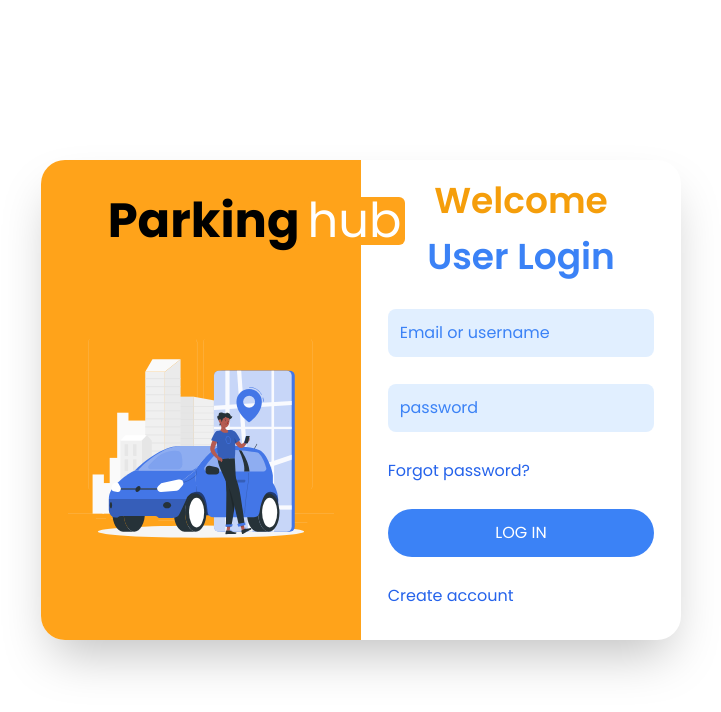
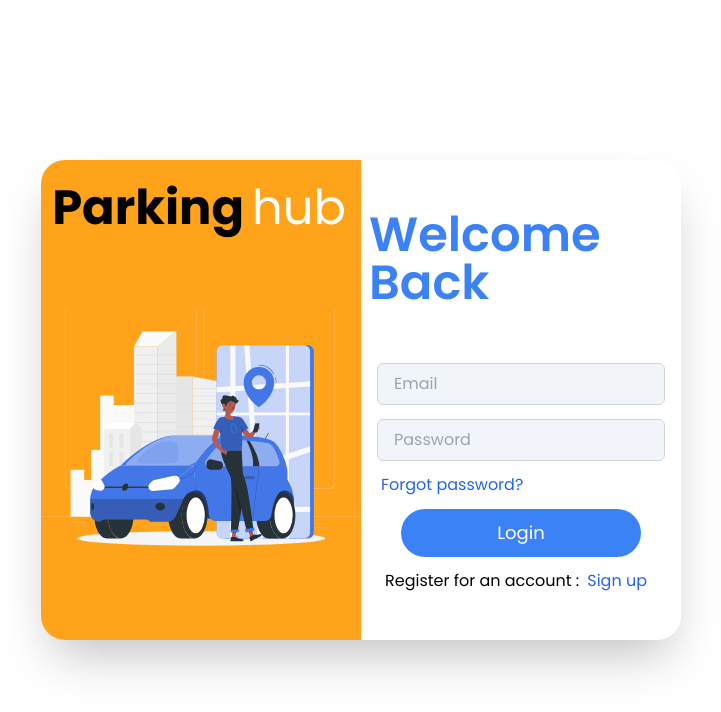
Before and after one commit to AG-2002/frontend-parkinghub, a React (Create React App) app: page /login in a window 1280 px wide. Shown: the top 712 px of the page, without its empty margins (279-1000 px from the left). Built offline with nearby package versions, Linux system fonts and the light colour scheme.

Commit message:
login validation

```diff
--- a/src/Router.js
+++ b/src/Router.js
@@ -12,10 +12,10 @@ function Router() {
   return (
     <BrowserRouter>
       <Routes>
-        <Route path="/home" element={<HomePage />} />
+        <Route path="/" element={<HomePage />} />
         <Route path="/about" element={<AboutUs />} />
         <Route path="/login" element={<LoginForm />} />
-        <Route path="/" element={<RegistrationForm />} />
+        <Route path="/signup" element={<RegistrationForm />} />
         <Route path="/rentout" element={<RentOut />} />
         <Route path="/findout" element={<FindOut />} />
         <Route path="/reset" element={<ResetPasswordForm />} />
--- a/src/Services/user-api.js
+++ b/src/Services/user-api.js
@@ -11,3 +11,15 @@ export const createUser = async (value) => {
     console.error("There was an error creating the user!", error);
   }
 };
+
+export const loginUser = async (value) => {
+  try {
+    const response = await axios.post(
+      "http://localhost:8000/api/users/login",
+      value
+    );
+    return response;
+  } catch (error) {
+    console.error("There was an error creating the user!", error);
+  }
+};
--- a/src/components/Button/Button.js
+++ b/src/components/Button/Button.js
@@ -1,7 +1,7 @@
 import classNames from "classnames";
 
 function Button({ children, className, ...rest }) {
-  let name = classNames("border border-black px-4 py-3 text-lg ", className);
+  let name = classNames("border border-black px-4 py-2.5 text-lg ", className);
 
   return (
     <button {...rest} className={name}>
--- a/src/components/Forms/LoginForm.js
+++ b/src/components/Forms/LoginForm.js
@@ -1,83 +1,109 @@
 import Logo from "../Logo/Logo";
 import blue from "../../assets/images/blue.svg";
+import { Link } from "react-router-dom";
+import Input from "../Input";
+import Button from "../Button/Button";
 import { useState } from "react";
-import { Link } from "react-router-dom";
+import { useForm } from "react-hook-form";
+import { yupResolver } from "@hookform/resolvers/yup";
+import { userLoginValidationSchema } from "../../utils/userValidationSchema";
+import { FaEye, FaEyeSlash } from "react-icons/fa";
+import { loginUser } from "../../Services/user-api";
 
 function LoginForm() {
-  const [value, setValue] = useState({ username: "", password: "" });
+  const [showPassword, setShowPassword] = useState(false);
 
-  const handleChange = (e) => {
-    setValue({
-      ...value,
-      [e.target.name]: e.target.value,
-    });
-  };
+  const {
+    register,
+    reset,
+    watch,
+    handleSubmit,
+    formState: { errors, touchedFields },
+  } = useForm({
+    resolver: yupResolver(userLoginValidationSchema),
+  });
 
-  const handleSubmit = (e) => {
-    e.preventDefault();
-    console.log(value);
-    setValue({ username: "", password: "" });
+  const password = watch("password");
+
+  const onSubmit = async(data) => {
+    console.log("login data submitted:", data);
+    if (data) {
+      await loginUser(data);
+      console.log("user was succesfully logged");
+    }else{
+      console.log("something went wrong on form submission");
+    }
+    reset();
   };
 
   return (
-    <div className="w-screen h-screen lg:flex lg:justify-center lg:items-center">
-      <div className="w-full h-full lg:h-3/5 lg:w-3/6 lg:flex lg:shadow-2xl lg:rounded-3xl ">
-        <div className="relative flex justify-center h-2/5 lg:h-full lg:w-1/2 md:bg-color-primary lg:static lg:rounded-l-3xl lg:flex-col lg:items-center lg:justify-evenly">
-          <Logo className="absolute text-xl top-4 md:text-3xl md:top-1 lg:text-5xl lg:static lg:w-5/6 lg:h-fit lg:px-10" />
+    <div className="flex items-center justify-center h-screen">
+      <div className="flex flex-col w-full h-full md:flex-row md:shadow-2xl md:rounded-3xl md:h-5/6 lg:h-3/5 lg:w-4/6 xl:w-3/6">
+        <div className="flex flex-col items-center justify-evenly md:justify-center md:bg-color-primary md:rounded-l-3xl md:w-1/2 md:h-full">
+          <Logo className="pt-6 text-3xl md:py-2 md:text-5xl"/>
           <img
             src={blue}
             alt="logo"
-            className="w-full h-full lg:w-5/6 lg:h-4/6 "
+            className="object-fill md:h-4/5"
           />
         </div>
 
-        <div className="flex flex-col items-center h-3/5 lg:h-full lg:w-1/2 lg:rounded-r-3xl justify-evenly">
-          <div className="flex flex-col items-center justify-between w-5/6 h-1/5">
-            <h1 className="text-2xl font-semibold text-amber-500 md:text-3xl lg:text-4xl">
-              Welcome
-            </h1>
-            <h1 className="text-2xl font-semibold text-blue-500 md:text-3xl lg:text-4xl">
-              User Login
+        <div className="flex flex-col items-center h-full justify-evenly md:w-1/2 md:rounded-r-3xl">
+          <div className="flex items-center h-fit">
+            <h1 className="px-2 py-2 text-3xl font-semibold text-blue-500 md:text-4xl lg:text-5xl">
+             Welcome Back
             </h1>
           </div>
           <form
-            onSubmit={handleSubmit}
-            className="flex flex-col w-5/6 justify-evenly gap-y-4 h-4/6 "
+           onSubmit={handleSubmit(onSubmit)}
+           className="flex flex-col items-center px-4 py-2 justify-evenly gap-y-3 h-3/5 md:h-4/5 lg:h-3/6 md:justify-center"
           >
-            <input
-              type="text"
-              name="username"
-              placeholder="Email or username"
-              className="bg-[#93c5fd47] placeholder:text-blue-500 rounded-lg focus:outline-none focus:border-sky-500 focus:ring-1 focus:ring-sky-500 px-3 py-3 "
-              onChange={handleChange}
-              value={value.username}
+            <Input
+              error={errors}
+              name="email"
+              placeholder="Email"
+              {...register("email")}
+              isTouched={touchedFields.email}
             />
-            <input
-              type="password"
-              name="password"
-              placeholder="password"
-              className="bg-[#93c5fd47] placeholder:text-blue-500 rounded-lg focus:outline-none focus:border-sky-500 focus:ring-1 focus:ring-sky-500 px-3 py-3"
-              onChange={handleChange}
-              value={value.password}
-            />
+            <div className="relative">
+              <Input
+                type={showPassword ? "text" : "password"}
+                error={errors}
+                name="password"
+                placeholder="Password"
+                {...register("password")}
+                isTouched={touchedFields.password}
+              />
+             {password && ( <i
+                className="absolute cursor-pointer left-80 bottom-3 "
+                onClick={() => setShowPassword(!showPassword)}
+              >
+                {showPassword ? <FaEyeSlash /> : <FaEye />}
+              </i>)}
+            </div>
+            <div className="w-full ml-2">
             <Link
               to="/forgetpassword"
               className="text-blue-600 visited:text-purple-600 hover:underline"
             >
               Forgot password?
             </Link>
-            <button
+            </div>
+            <Button
               type="submit"
-              className="py-3 text-white bg-blue-500 rounded-full active:bg-blue-600"
+              className="w-10/12 text-white bg-blue-500 border-none rounded-full active:bg-blue-600"
             >
-              LOG IN
-            </button>
+              Login
+            </Button>
+            <div className="flex justify-start w-full ml-4 gap-x-2 ">
+              <p>Register for an account :</p>
             <Link
-              to="/registration"
+              to="/signup"
               className="text-blue-600 visited:text-purple-600 hover:underline"
             >
-              Create account
+              Sign up
             </Link>
+            </div>
           </form>
         </div>
       </div>
--- a/src/components/Forms/RegistrationForm.js
+++ b/src/components/Forms/RegistrationForm.js
@@ -30,7 +30,7 @@ function RegistrationForm() {
     if (data) {
       await createUser(data);
       reset();
-      console.log("User registered successfully:", data);
+      console.log("User registered successfully:", data, "Please verify your email");
     }else{
       console.log("something went wrong on form submission");
     }
@@ -40,7 +40,7 @@ function RegistrationForm() {
     <div className="flex items-center justify-center h-screen ">
       <div className="flex flex-col items-center justify-center w-full h-full border shadow-2xl lg:w-3/4 md:flex-row md:rounded-3xl lg:h-4/5 ">
         <div className="flex flex-col items-center justify-center md:w-1/2 md:h-full rounded-l-3xl ">
-          <Logo className="text-4xl md:text-5xl lg:text-6xl" />
+          <Logo className="text-4xl border-2 md:text-5xl lg:text-6xl" />
           <img
             src={gps}
             alt="gps"
--- a/src/utils/userValidationSchema.js
+++ b/src/utils/userValidationSchema.js
@@ -13,4 +13,14 @@ import { object, string,ref} from 'yup';
         .required("Confirm Password is required"),
       });
 
-export {userSignupValidationSchema};
+      const userLoginValidationSchema = object({
+        email: string().email().required(),
+        password: string()
+        .min(8, "Password must be at least 8 characters")
+        .matches(/[0-9]/, "Password must contain a number")
+        .matches(/[@$!%*?&]/, "Password must contain a special character")
+        .required("Password is required"),
+      });
+
+
+export {userSignupValidationSchema, userLoginValidationSchema};
```
